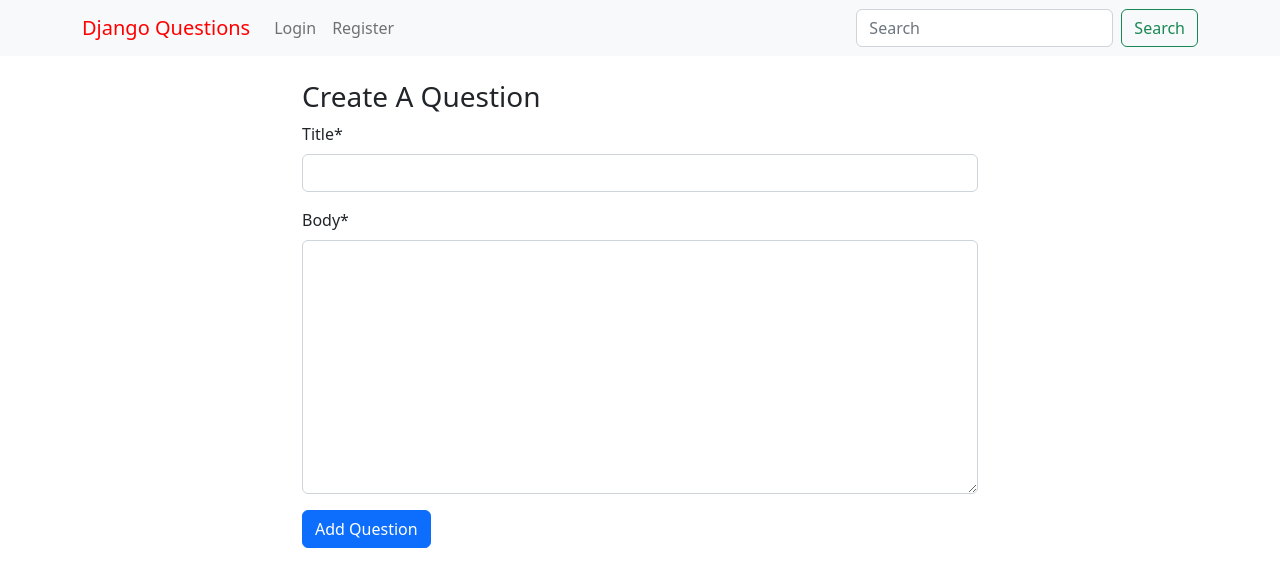
After one commit to JackM15/Django_Question_App, a Django app: page /create/ in a window 1280 px wide. The commit adds this page. Shown: the top 587 px of the page. Run offline with Django 4.2, Linux system fonts and the light colour scheme; some libraries are stand-ins or nearby versions.

Commit message:
Users can now add questions from the frontend

```diff
--- a/questions/forms.py
+++ b/questions/forms.py
@@ -1,5 +1,6 @@
 from django import forms
 from django.contrib.auth import get_user_model
+from .models import Question
 
 User = get_user_model()
 
@@ -19,3 +20,9 @@ class UserRegistrationForm(forms.ModelForm):
             raise forms.ValidationError("Passwords do not match")
 
         return password2
+
+
+class QuestionCreationForm(forms.ModelForm):
+    class Meta:
+        model = Question
+        fields = ['title', 'body']
--- a/questions/urls.py
+++ b/questions/urls.py
@@ -1,8 +1,9 @@
 from django.urls import path
-from .views import question_list, question_details, register
+from .views import question_list, question_details, register, create_question
 
 urlpatterns = [
     path('', question_list, name='question_list'),
     path("question/<slug:slug>/", question_details, name="question_details"),
     path("register/", register, name="register"),
+    path("create/", create_question, name="create_question"),
 ]
--- a/questions/views.py
+++ b/questions/views.py
@@ -1,6 +1,6 @@
-from django.shortcuts import render, get_object_or_404
+from django.shortcuts import render, get_object_or_404, redirect
 from .models import Question
-from .forms import UserRegistrationForm
+from .forms import UserRegistrationForm, QuestionCreationForm
 
 def question_list(request):
     question_list = Question.objects.all().order_by("-created_at")
@@ -25,3 +25,21 @@ def register(request):
         user_form = UserRegistrationForm()
 
     return render(request, "register.html", {"user_form": user_form})
+
+
+def create_question(request):
+
+    if request.method == "POST":
+        question_form = QuestionCreationForm(request.POST)
+
+        if question_form.is_valid():
+            question = question_form.save(commit=False)
+            question.author = request.user
+            question = question_form.save()
+
+            return redirect("question_list")
+
+    else:
+        question_form = QuestionCreationForm()
+
+    return render(request, "create_question.html", {"question_form": question_form})
--- /dev/null
+++ b/templates/create_question.html
@@ -0,0 +1,24 @@
+{% extends "base.html" %}
+{% load crispy_forms_tags %}
+
+{% block title %}Create A Question {% endblock title %}
+
+{% block styles %}
+    <style>
+        .question-style {
+            width: 700px;
+            height: auto;
+        }
+    </style>
+{% endblock styles %}
+
+{% block body %}
+    <div class="container mt-4 question-style">
+        <h3>Create A Question</h3>
+        <form action="" method="POST" novalidate>
+            {% csrf_token %}
+            {{ question_form | crispy }}
+            <input type="submit" value="Add Question" class="btn btn-primary" >
+        </form>
+    </div>
+{% endblock body %}
--- a/templates/navbar.html
+++ b/templates/navbar.html
@@ -17,7 +17,7 @@
             <a class="nav-link disabled">Welcome {{request.user.username}}</a>
           </li>
           <li class="nav-item">
-            <a class="nav-link" href="#">Add Question</a>
+            <a class="nav-link" href="{% url 'create_question' %}">Add Question</a>
           </li>
           <li class="nav-item dropdown">
             <a class="nav-link dropdown-toggle" href="#" id="navbarDropdown" role="button" data-bs-toggle="dropdown" aria-expanded="false">
```
Also changed, not shown: db.sqlite3.
